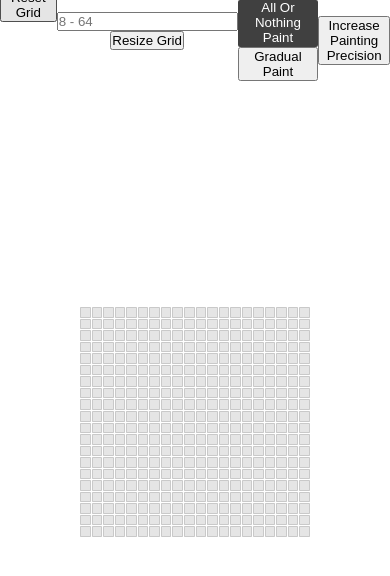
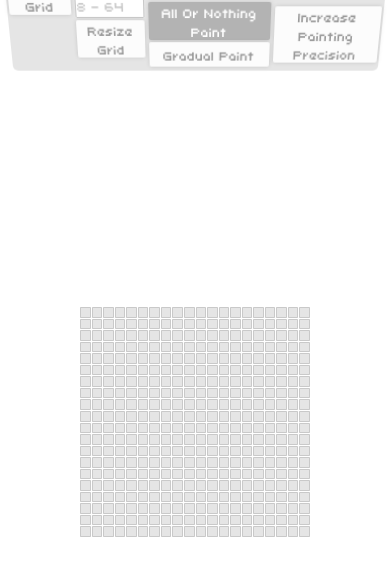
Before and after one commit to joking3000/etch-a-sketch-project, a plain HTML site: page index.html in a window 390 px wide. Drawn offline with Linux system fonts and the light colour scheme.

Commit message:
Style controls panel
With this commit, a font is added to a new fonts folder and then rules
are added in the CSS that apply this font for usage in the web-page.
The control buttons are styled and their panel styled in such a way as
that they are less noticeable and intrusive while not in use, yet still
accessible when needed.
The responsiveness and feel of the controls are also more aesthetically
pleasing for the user now.

Due to adjustments in flex properties of the panel and its contents, the
controls now also stand up quite well to resizing of the document.

```diff
--- a/css/master.css
+++ b/css/master.css
@@ -1,12 +1,27 @@
+/* latin */
+@font-face {
+  font-family: 'uni553';
+  src: local('uni 05_53'), local('uni05-53');
+  src: url("../fonts/uni0553/uni0553-webfont.eot");
+  src: url("../fonts/uni0553/uni0553-webfont.eot?#iefix") format("embedded-opentype"),
+       url("../fonts/uni0553/uni0553-webfont.woff") format("woff"),
+       url("../fonts/uni0553/uni0553-webfont.ttf") format("truetype");
+}
+
+
+
 html, body, html body * {
   box-sizing: border-box;
   margin: 0;
   padding: 0;
+  font-family: uni553, monospace;
+  font-size: 0.9rem;
 }
 
 html, body, .centering-device {
   width: 100%;
   height: 100%;
+  perspective: 1000px;
 }
 
 .centering-device {
@@ -38,28 +53,55 @@ html, body, .centering-device {
 button.selected {
   background-color: rgb(64, 64, 64);
   color: rgb(255, 255, 255);
-  padding: 0 5px 2px;
-  border: none;
-  border-radius: 2px;
 }
 
 .controls {
   position: absolute;
   z-index: 2;
   display: flex;
-  height: 70px;
-  margin: 5px 0;
+  height: 75px;
+  margin-bottom: 5px;
+  padding-top: 5px;
   justify-content: center;
   align-content: baseline;
   align-items: center;
-  width: 100%;
+  width: 95%;
+  margin-left: 2.5%;
+  margin-right: 2.5%;
+  background-color: rgba(0, 0, 0, 0.25);
+  opacity: .4;
+  transform: rotateX(-35deg) translateY(-5px);
+  transition: opacity .4s ease, transform .2s;
+  border-radius: 0 0 5px 5px;
+}
+
+.controls:hover {
+  opacity: 1;
+  transform: rotateX(0) translateY(0);
 }
 
 .controls div {
  display: flex;
  flex-direction: column;
  justify-content: center;
- align-items: center;
+ align-items: stretch;
+}
+
+.controls * {
+  flex-basis: 145px;
+  flex-shrink: 2;
+}
+.controls div * {
+  flex-basis: auto;
+}
+.controls div.resize {
+  flex-shrink: 12;
+}
+.controls div.reset {
+  flex-shrink: 8;
+}
+.controls button.accuracy {
+  flex-shrink: 4;
 }
 
 .reset .confirm {
@@ -77,3 +119,20 @@ button.selected {
   border-radius: 0;
   /* border: none; */
 }
+
+input.resize {
+  align-self: center;
+}
+
+div button {
+  background-color: rgba(255, 255, 255, 0.86);
+  border: none;
+  border-radius: 2px;
+  box-shadow: 0 0 4px 0 rgba(0, 0, 0, 0.41);
+  min-height: 24px;
+  margin: 1px 2px;
+}
+div input {
+  height: 24px;
+  margin: 1px 2px;
+}
--- a/index.html
+++ b/index.html
@@ -14,7 +14,7 @@
       </div>
 
       <div class="resize">
-        <input type="text" name="" value="" class="resize" placeholder="8 - 64">
+        <input size="6" type="text" name="" value="" class="resize" placeholder="8 - 64">
         <button type="button" name="button" class="resize">Resize Grid</button><br>
       </div>
       <div class="paint-style">
```
Also changed, not shown: fonts/uni0553/uni0553-webfont.ttf (added), fonts/uni0553/uni0553-webfont.woff (added), 1 other file.
